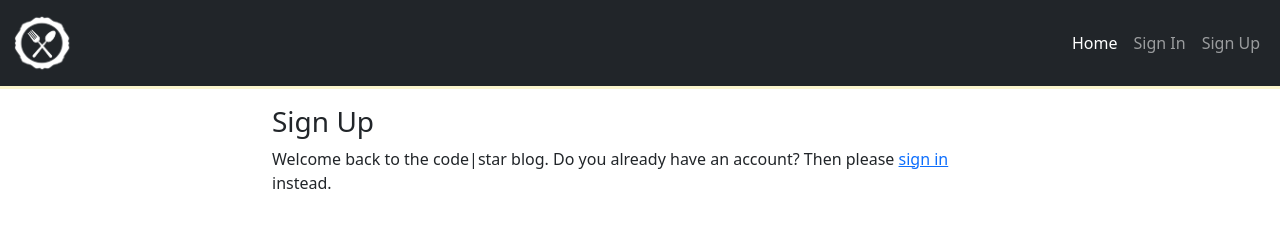
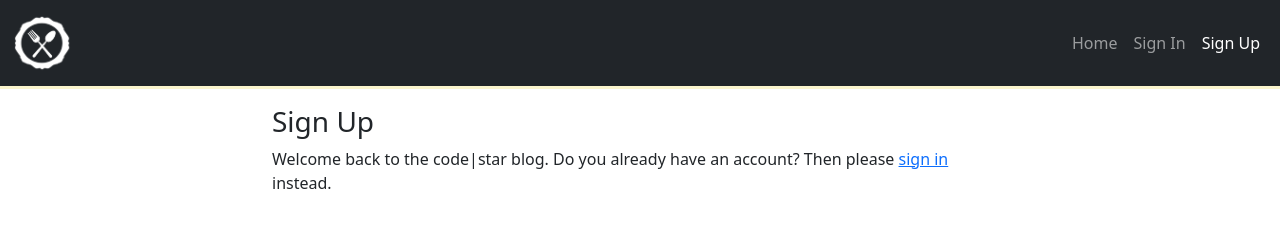
Before and after one commit to jameshart197/recipe-pinner, a Django app: page /accounts/signup/ in a window 1280 px wide. Shown: the top 228 px of the page. Run offline with Django 3.2, Linux system fonts and the light colour scheme; some libraries are stand-ins or nearby versions.

Commit message:
[FIX] Add if clauses for active toggle

```diff
--- a/templates/includes/header.html
+++ b/templates/includes/header.html
@@ -10,27 +10,27 @@
         <ul class="navbar-nav ms-auto">
           {% if user.is_authenticated %}
           <li class="nav-item">
-            <a class="nav-link active" aria-current="page" href="{% url 'index' %}">Home</a>
+            <a class="nav-link {% if request.path == '/' %} active {% endif %}" aria-current="page" href="{% url 'index' %}">Home</a>
           </li>
           <li class="nav-item">
-            <a class="nav-link" aria-current="page" href="{% url 'my_meals' %}">My Meals</a>
+            <a class="nav-link {% if request.path == '/mymeals' %} active {% endif %}" aria-current="page" href="{% url 'my_meals' %}">My Meals</a>
           </li>
           {% if user.is_staff %}
           <li class="nav-item">
-            <a class="nav-link" href="{% url 'admin_panel' %}">Admin Panel</a>
+            <a class="nav-link {% if request.path == '/adminpanel' %} active {% endif %}" href="{% url 'admin_panel' %}">Admin Panel</a>
           {% endif %}
           <li class="nav-item">
             <a class="nav-link" href="{% url 'account_logout' %}">Logout</a>
         </li>
         {% else %}
         <li class="nav-item">
-          <a class="nav-link active" aria-current="page" href="{% url 'index' %}">Home</a>
+          <a class="nav-link {% if request.path == '/' %} active {% endif %}" aria-current="page" href="{% url 'index' %}">Home</a>
         </li>
           <li class="nav-item ms-auto">
-            <a class="nav-link" href="{% url 'account_login' %}">Sign In</a>
+            <a class="nav-link {% if request.path == '/accounts/login/' %} active {% endif %}" href="{% url 'account_login' %}">Sign In</a>
           </li>
           <li class="nav-item">
-            <a class="nav-link" href="{% url 'account_signup' %}">Sign Up</a>
+            <a class="nav-link {% if request.path == '/accounts/signup/' %} active {% endif %}" href="{% url 'account_signup' %}">Sign Up</a>
           </li>
           {% endif %}
 
```
